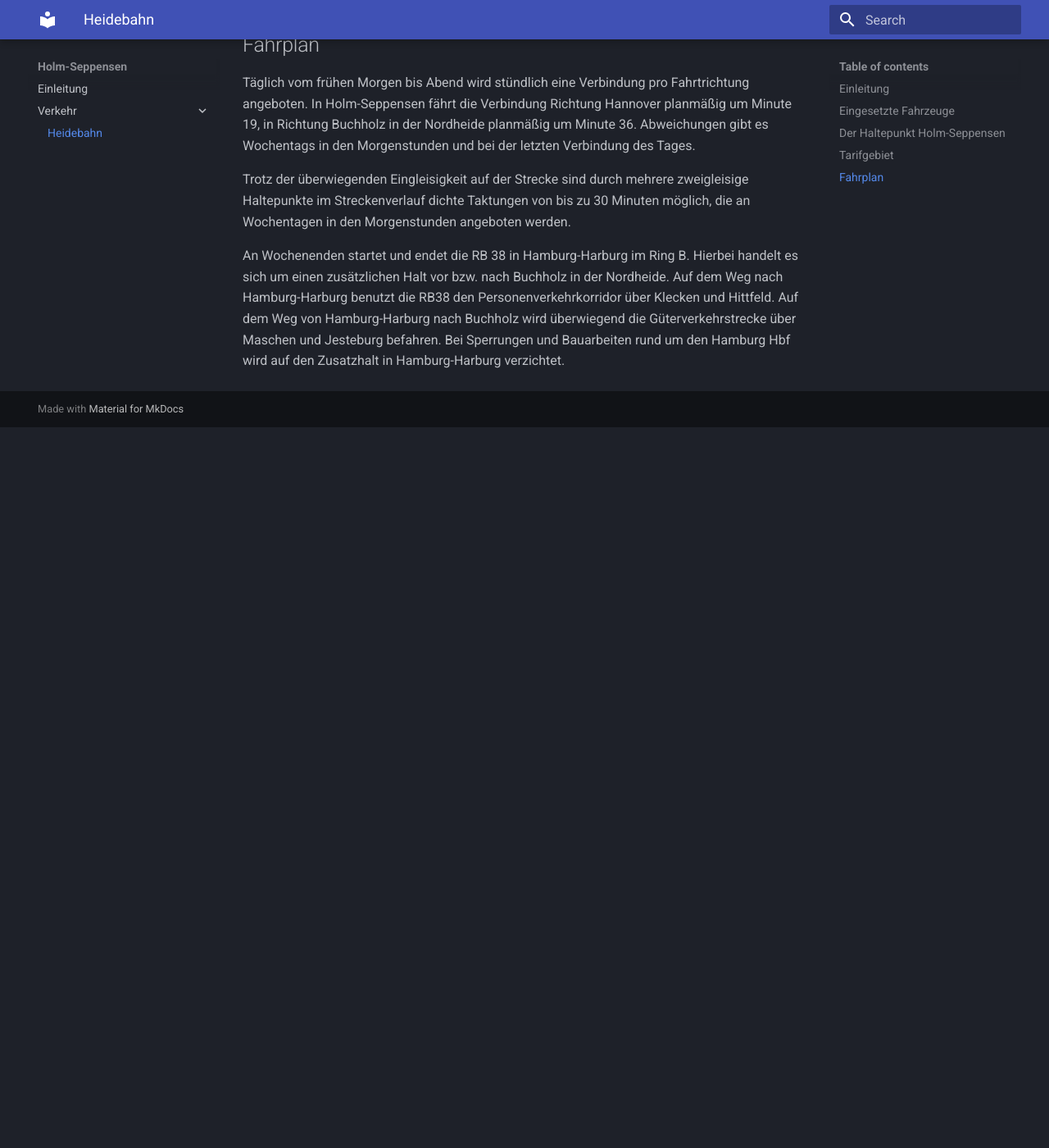
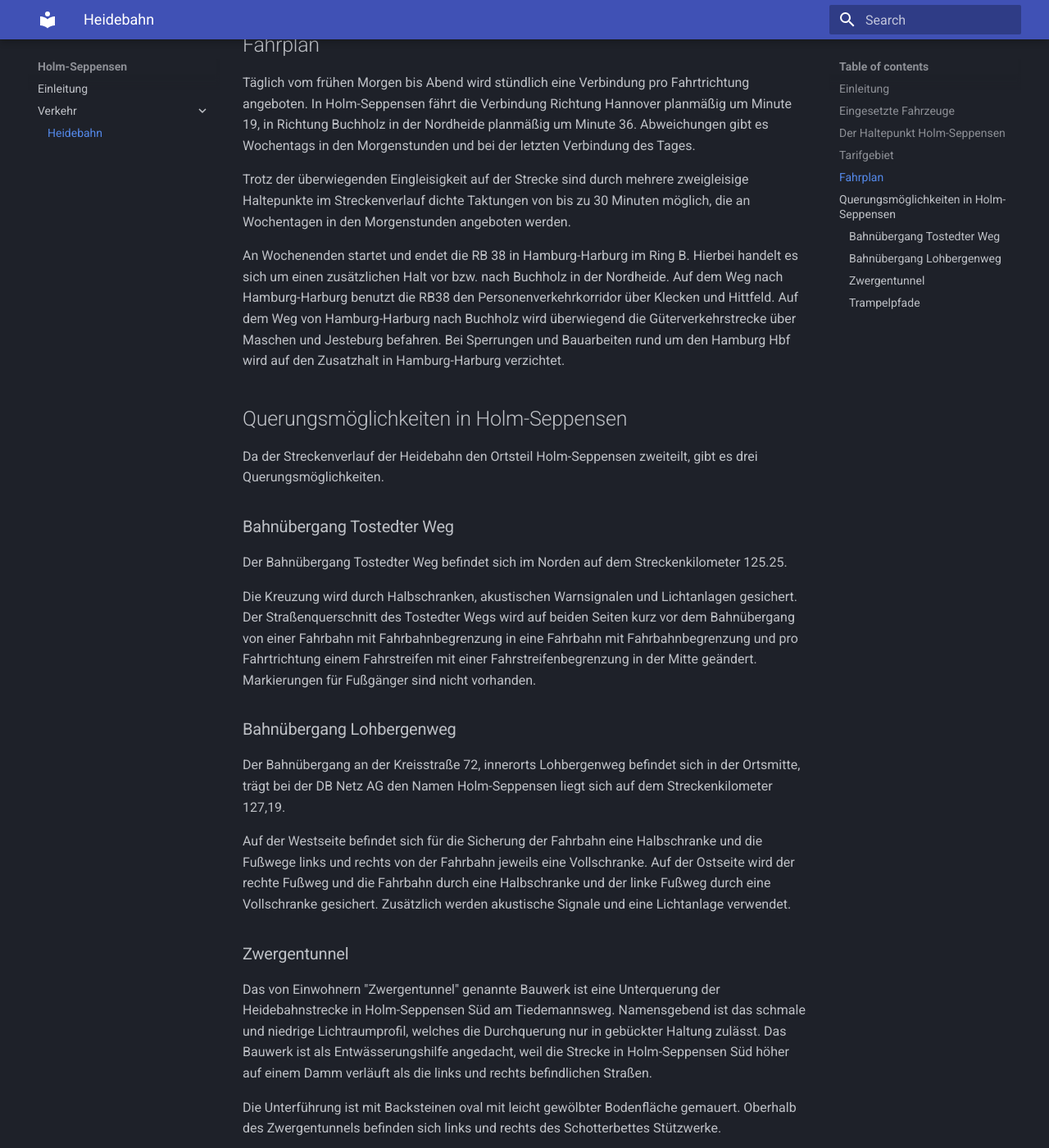
Before and after one commit to jpfauatwork/Holm-Seppensen, an MkDocs documentation site: the page built from docs/Verkehr/Heidebahn.md, in a window 1280 px wide and 1400 px high, scrolled down 1396 px. Shown: the whole window at 82% size. Built offline with MkDocs 1.6.1 and Material for MkDocs 9.7.7, drawn with Linux system fonts in a browser that asks for light colours; before the commit the page ends 1917 px from its top, so only the background shows below that; some of the changed text lies outside the part shown.

Commit message:
informationen zur heidebahn

```diff
--- a/docs/Verkehr/Heidebahn.md
+++ b/docs/Verkehr/Heidebahn.md
@@ -28,3 +28,30 @@ Täglich vom frühen Morgen bis Abend wird stündlich eine Verbindung pro Fahrtr
 Trotz der überwiegenden Eingleisigkeit auf der Strecke sind durch mehrere zweigleisige Haltepunkte im Streckenverlauf dichte Taktungen von bis zu 30 Minuten möglich, die an Wochentagen in den Morgenstunden angeboten werden.
 
 An Wochenenden startet und endet die RB 38 in Hamburg-Harburg im Ring B. Hierbei handelt es sich um einen zusätzlichen Halt vor bzw. nach Buchholz in der Nordheide. Auf dem Weg nach Hamburg-Harburg benutzt die RB38 den Personenverkehrkorridor über Klecken und Hittfeld. Auf dem Weg von Hamburg-Harburg nach Buchholz wird überwiegend die Güterverkehrstrecke über Maschen und Jesteburg befahren. Bei Sperrungen und Bauarbeiten rund um den Hamburg Hbf wird auf den Zusatzhalt in Hamburg-Harburg verzichtet.
+
+## Querungsmöglichkeiten in Holm-Seppensen
+Da der Streckenverlauf der Heidebahn den Ortsteil Holm-Seppensen zweiteilt, gibt es drei Querungsmöglichkeiten.
+
+### Bahnübergang Tostedter Weg
+Der Bahnübergang Tostedter Weg befindet sich im Norden auf dem Streckenkilometer 125.25.
+
+Die Kreuzung wird durch Halbschranken, akustischen Warnsignalen und Lichtanlagen gesichert. Der Straßenquerschnitt des Tostedter Wegs wird auf beiden Seiten kurz vor dem Bahnübergang von einer Fahrbahn mit Fahrbahnbegrenzung in eine Fahrbahn mit Fahrbahnbegrenzung und pro Fahrtrichtung einem Fahrstreifen mit einer Fahrstreifenbegrenzung in der Mitte geändert. Markierungen für Fußgänger sind nicht vorhanden.
+
+### Bahnübergang Lohbergenweg
+Der Bahnübergang an der Kreisstraße 72, innerorts Lohbergenweg befindet sich in der Ortsmitte, trägt bei der DB Netz AG den Namen Holm-Seppensen liegt sich auf dem Streckenkilometer 127,19.
+
+Auf der Westseite befindet sich für die Sicherung der Fahrbahn eine Halbschranke und die Fußwege links und rechts von der Fahrbahn jeweils eine Vollschranke. Auf der Ostseite wird der rechte Fußweg und die Fahrbahn durch eine Halbschranke und der linke Fußweg durch eine Vollschranke gesichert. Zusätzlich werden akustische Signale und eine Lichtanlage verwendet.
+
+### Zwergentunnel
+Das von Einwohnern "Zwergentunnel" genannte Bauwerk ist eine Unterquerung der Heidebahnstrecke in Holm-Seppensen Süd am Tiedemannsweg. Namensgebend ist das schmale und niedrige Lichtraumprofil, welches die Durchquerung nur in gebückter Haltung zulässt. Das Bauwerk ist als Entwässerungshilfe angedacht, weil die Strecke in Holm-Seppensen Süd höher auf einem Damm verläuft als die links und rechts befindlichen Straßen.
+
+Die Unterführung ist mit Backsteinen oval mit leicht gewölbter Bodenfläche gemauert. Oberhalb des Zwergentunnels befinden sich links und rechts des Schotterbettes Stützwerke.
+
+Die Existenz des Zwergentunnels war durch die Modernisierung der Heidebahn im Jahr 2009 und durch zunehmend marodes Mauerwerk gefährdet. Im Jahr 2023 wurde das Mauerwerk der Portale und des Tunnels detailgetreu erneuert.
+
+Besonders nach starken Regenfällen steht der Zwergentunnel unter Wasser.
+
+### Trampelpfade
+Trotz der drei Querungsmöglichkeiten für Fußgänger sind entlang der Strecke im gesamten Ortsteil Trampelpfade zu erkennen, die zur unerlaubten Überquerung der Bahnstrecke genutzt werden. Die Gleisquerer nutzen die Wege, um große Umwege zur Bushaltestelle, dem Haltepunkt Holm-Seppensen oder nach Hause und zu sparen.
+
+Bekannte Querungen befinden sich an der Kreuzung Vesperweg/Eidigweg und Falkenweg/Eidigweg. An letzterer ereignete sich im November 2017 ein Unfall, bei dem ein Gleisquerer den aus Buchholz kommenden Zug übersah, erfasst und tödlich verletzt wurde. Im folgenden Jahr wurden die Bereiche von der DB Netz AG mit Barrieren und Warnschildern versehen. Die Nutzung der Trampelpfade ist dennoch allgegenwärtig.
```
